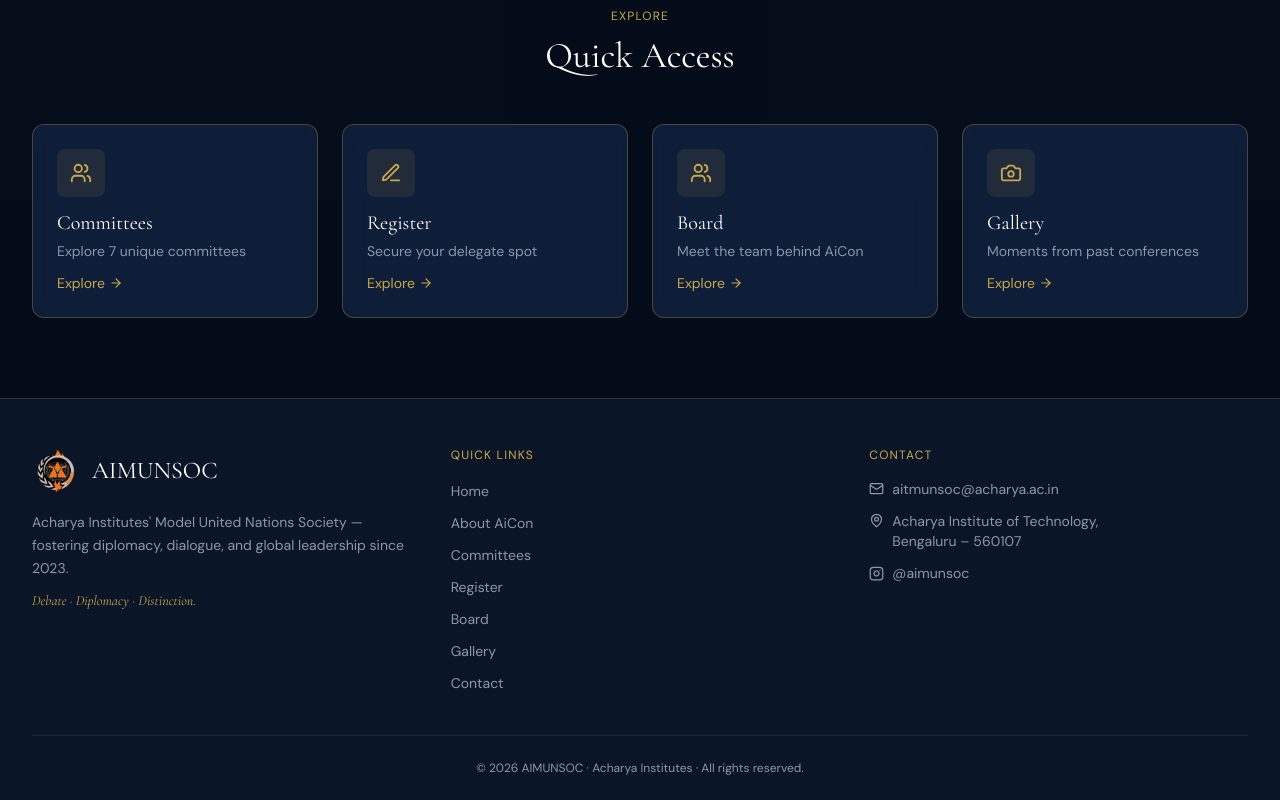
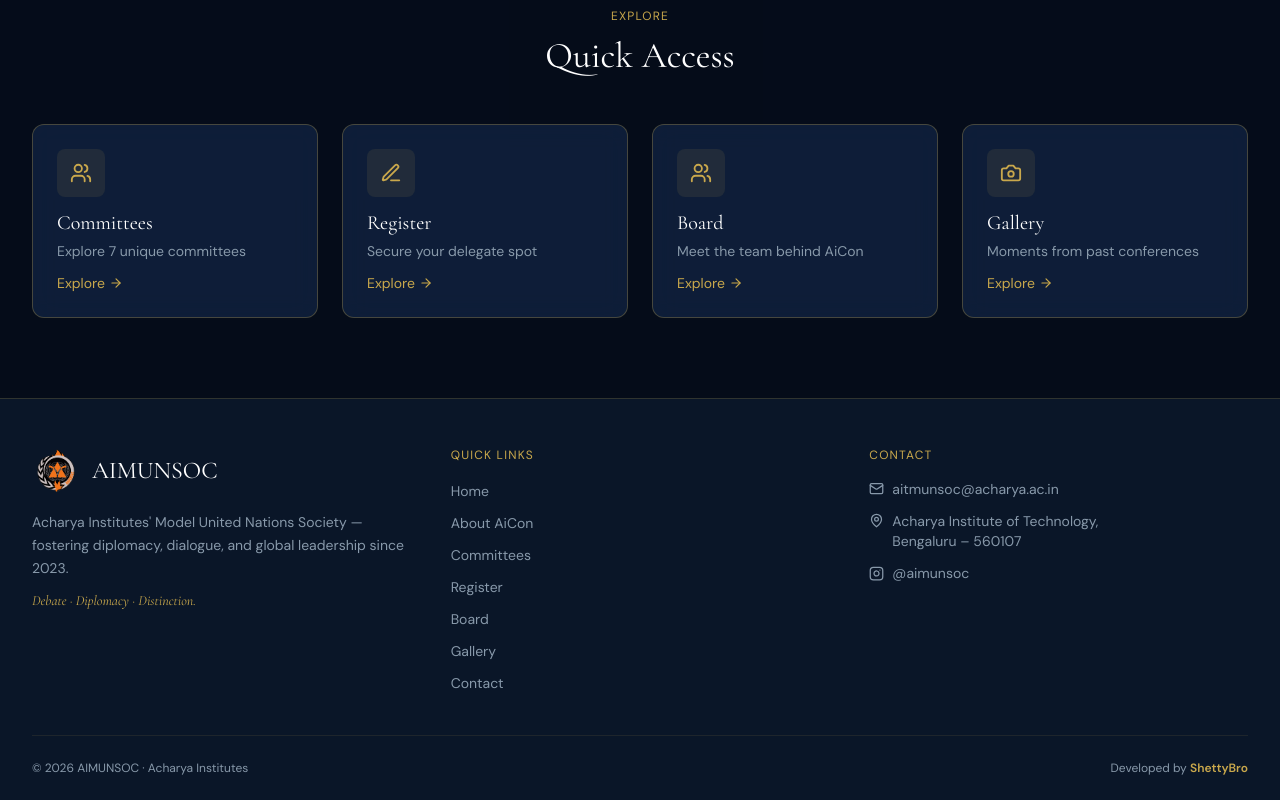
Before and after one commit to ShettyBro/aimunsoc-2026, a React (Vite) app: page / in a window 1280 px wide. Shown: the part 2595-3395 px from the top of the page. Built offline with nearby package versions, Linux system fonts and the light colour scheme; no server answers.

Commit message:
footer update

```diff
--- a/src/components/layout/Footer.tsx
+++ b/src/components/layout/Footer.tsx
@@ -90,9 +90,20 @@ const Footer: React.FC = () => {
         </div>
 
         {/* Bottom bar */}
-        <div className="border-t border-gold/10 pt-6 text-center">
+        <div className="border-t border-gold/10 pt-6 flex flex-col sm:flex-row items-center justify-between gap-2 text-center">
           <p className="text-muted text-xs">
-            © 2026 AIMUNSOC · Acharya Institutes · All rights reserved.
+            © 2026 AIMUNSOC · Acharya Institutes
+          </p>
+          <p className="text-muted text-xs">
+            Developed by{' '}
+            <a
+              href="https://www.sudeepbro.works/homepage"
+              target="_blank"
+              rel="noopener noreferrer"
+              className="text-gold hover:text-gold-light transition-colors duration-200 font-semibold"
+            >
+              ShettyBro
+            </a>
           </p>
         </div>
       </div>
```
